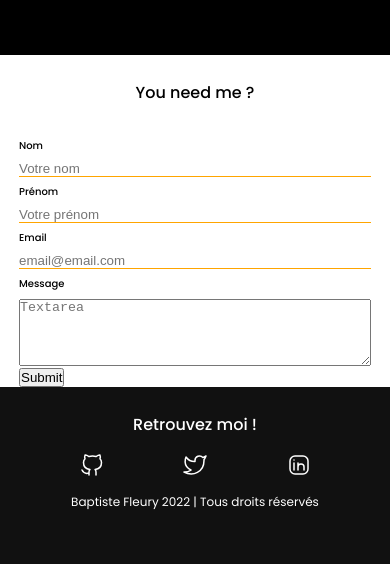
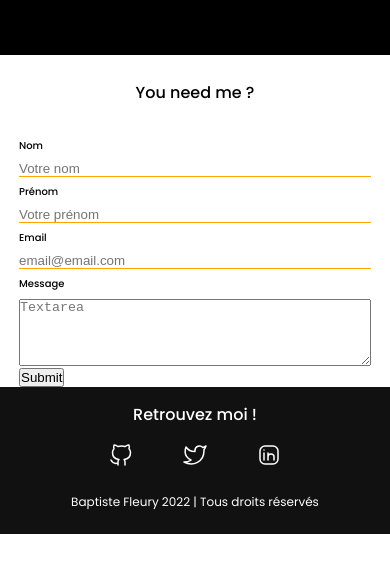
Before and after one commit to fleurybaptiste/fleurybaptiste.github.io, a plain HTML site: page index.html in a window 390 px wide. Shown: the part 3319-3883 px from the top of the page. After the commit the page ends 3853 px from the top, so only its background shows below. Drawn offline with Linux system fonts and the light colour scheme.

Commit message:
footer adjust responsive img

```diff
--- a/style.css
+++ b/style.css
@@ -525,25 +525,31 @@ footer {
   text-align: center;
   font-size: 1.6rem;
   font-weight: 500;
-  padding: 3rem 0 1rem 0;
+  padding: 5rem 0 5rem 0;
 }
 .footer__social--icons {
   display: flex;
   align-items: center;
-  justify-content: space-evenly;
-  padding: 10px 0;
+  justify-content: center;
+}
+.footer__social--icons img {
+  padding: 0 25px;
 }
 
 .social_icons--paragraph {
   text-align: center;
-  padding: 0 0 5rem 0;
+  padding: 5rem 0 5rem 0;
   font-size: 1.4rem;
   line-height: 2.5rem;
 }
 @media only screen and (min-width: 320px) and (max-width: 829px) {
+  .footer__social--title {
+    font-size: 1.6rem;
+    padding: 2rem 0 2rem 0;
+  }
   .social_icons--paragraph {
     text-align: center;
-    padding: 0 0 5rem 0;
+    padding: 2rem 0 2rem 0;
     font-size: 1.2rem;
   }
 }
```
